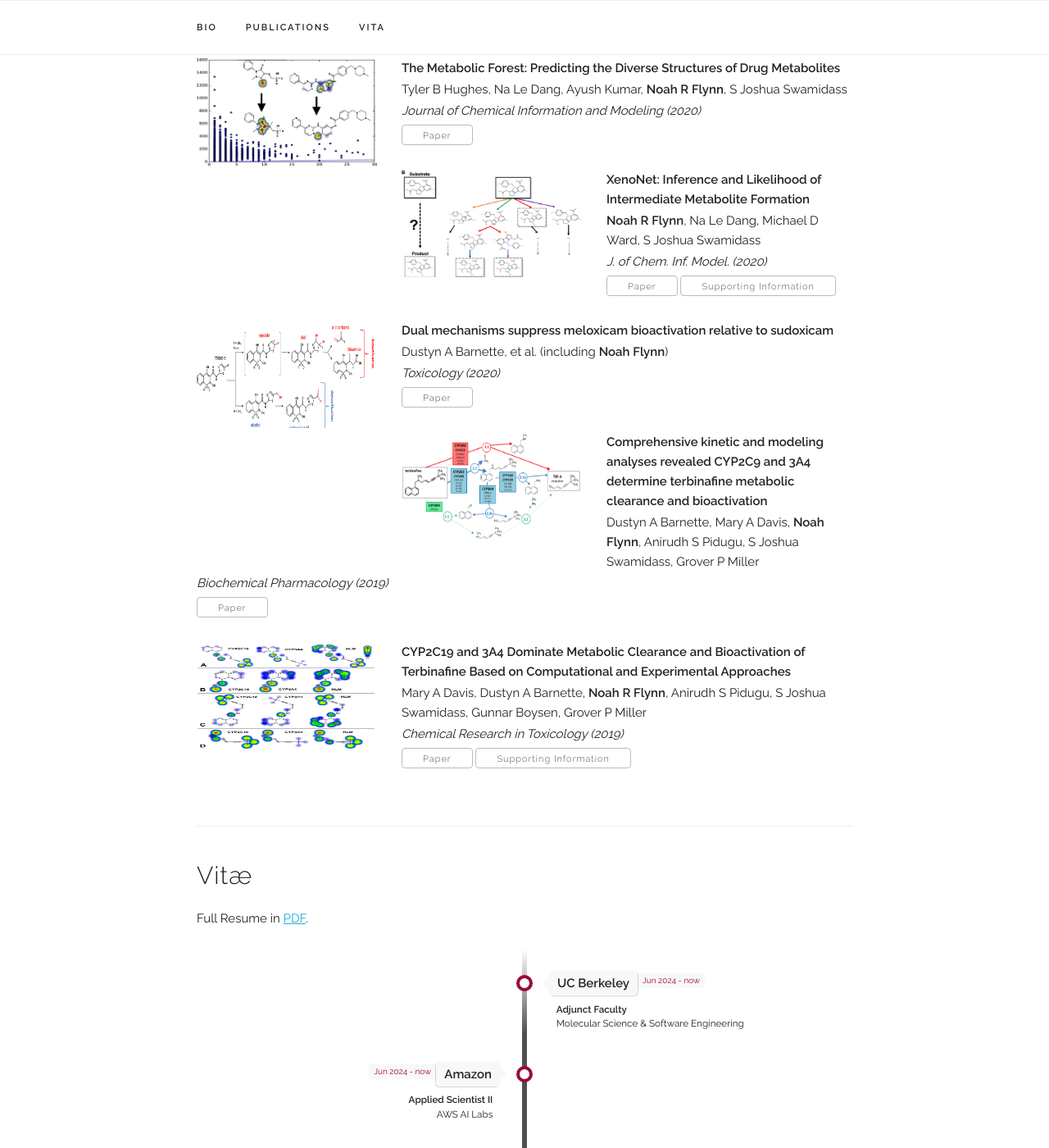
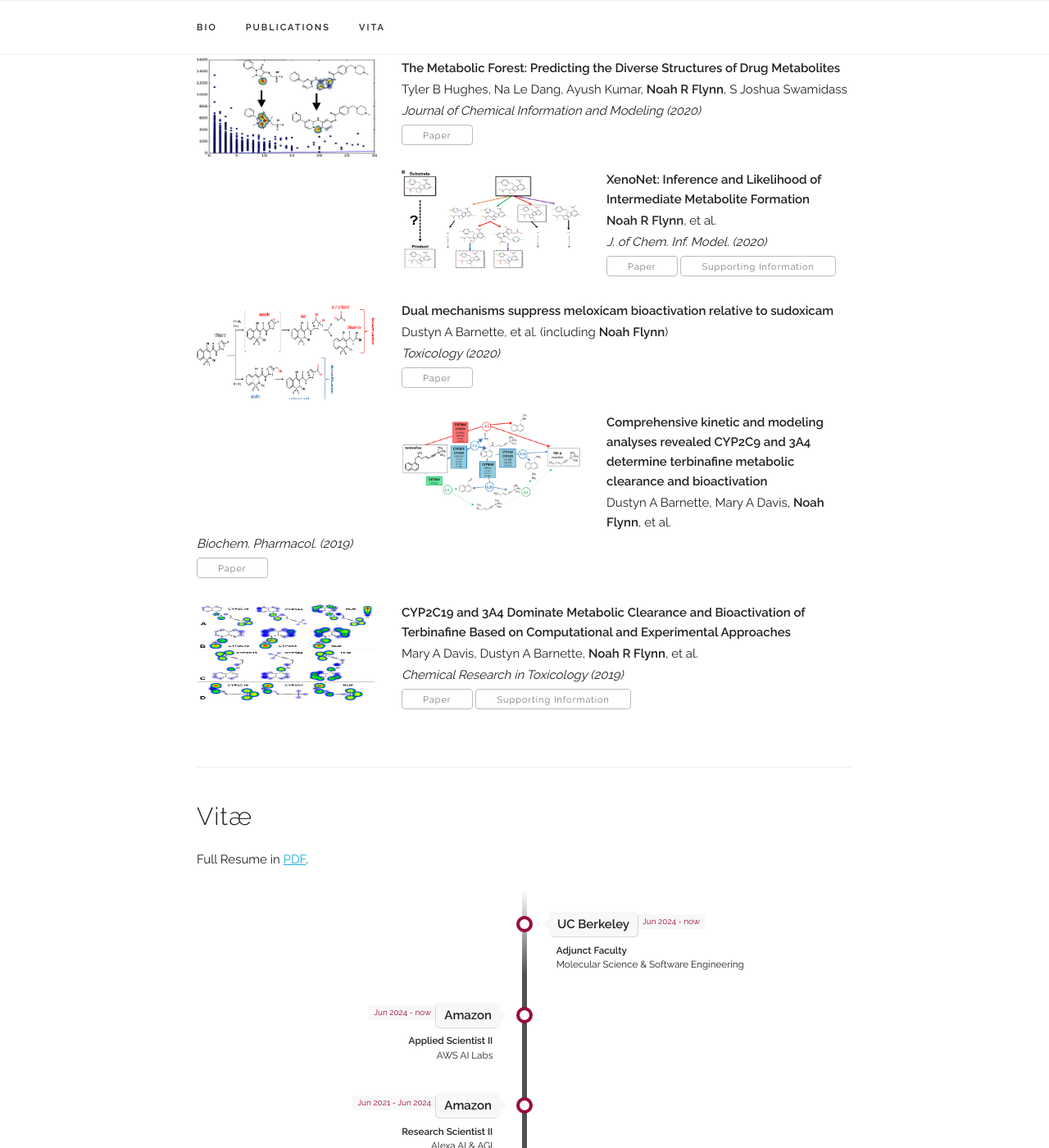
Before and after one commit to nrflynn2/nrflynn2.github.io, a Jekyll site: the page built from _pages/about.html, in a window 1280 px wide and 1400 px high, scrolled down 3360 px. Shown: the whole window at 82% size. Built offline with Jekyll 4.4.1, drawn with Linux system fonts in a browser that asks for light colours; some web fonts are replaced.

Commit message:
Adjust image and text sizes

```diff
--- a/_data/publications.yml
+++ b/_data/publications.yml
@@ -74,7 +74,7 @@ papers:
     selected: n
 
   - title: "XenoNet: Inference and Likelihood of Intermediate Metabolite Formation"
-    authors: "<b>Noah R Flynn</b>, Na Le Dang, Michael D Ward, S Joshua Swamidass"
+    authors: "<b>Noah R Flynn</b>, et al."
     venue: "J. of Chem. Inf. Model. (2020)"
     paper_pdf: "files/publications/xenonet_2020/paper.pdf"
     supp_pdf: "files/publications/xenonet_2020/supp.pdf"
@@ -89,14 +89,14 @@ papers:
     selected: n
 
   - title: "Comprehensive kinetic and modeling analyses revealed CYP2C9 and 3A4 determine terbinafine metabolic clearance and bioactivation"
-    authors: "Dustyn A Barnette, Mary A Davis, <b>Noah Flynn</b>, Anirudh S Pidugu, S Joshua Swamidass, Grover P Miller"
-    venue: "Biochemical Pharmacology (2019)"
+    authors: "Dustyn A Barnette, Mary A Davis, <b>Noah Flynn</b>, et al."
+    venue: "Biochem. Pharmacol. (2019)"
     paper_pdf: "files/publications/tbf_barnette_2019/paper.pdf"
     teaser_image: "files/publications/tbf_barnette_2019/teaser.png"
     selected: n
 
   - title: "CYP2C19 and 3A4 Dominate Metabolic Clearance and Bioactivation of Terbinafine Based on Computational and Experimental Approaches"
-    authors: "Mary A Davis, Dustyn A Barnette, <b>Noah R Flynn</b>, Anirudh S Pidugu, S Joshua Swamidass, Gunnar Boysen, Grover P Miller"
+    authors: "Mary A Davis, Dustyn A Barnette, <b>Noah R Flynn</b>, et al."
     venue: "Chemical Research in Toxicology (2019)"
     paper_pdf: "files/publications/tbf_davis_2019/paper.pdf"
     supp_pdf: "files/publications/tbf_davis_2019/supp.pdf"
--- a/_pages/about.html
+++ b/_pages/about.html
@@ -80,7 +80,7 @@ redirect_from:
       {% for paper in site.data.publications.papers %}
         <div>
             <div class="figure">
-                <img style="float:left;margin-bottom:20px;margin-right:30px;vertical-align:middle;" src="{{ paper.teaser_image | prepend: site.baseurl }}" width="220" height="131"/>
+                <img style="float:left;margin-bottom:20px;margin-right:30px;vertical-align:middle;" src="{{ paper.teaser_image | prepend: site.baseurl }}" width="220" height="120"/>
             </div>
             <div class="paper">
               <p class="title"><b>{{ paper.title }}</b></p>
```
